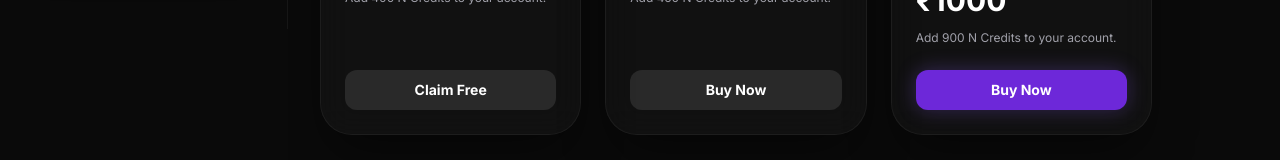
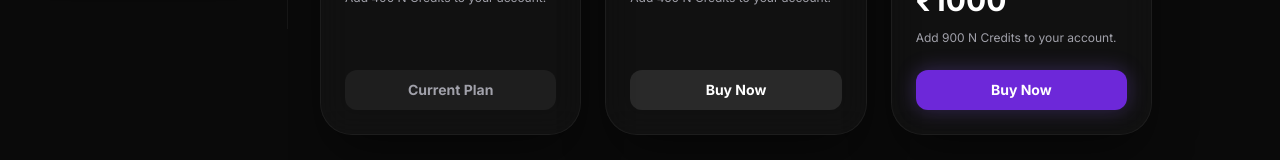
Before and after one commit to alexnikshith/HireSense, a Next.js app: page /dashboard/profile in a window 1280 px wide. Shown: the part 771-931 px from the top of the page. Built offline with nearby package versions, Linux system fonts and the light colour scheme.

Commit message:
feat: Show current plan dynamically on subscription cards

```diff
--- a/src/app/dashboard/profile/page.tsx
+++ b/src/app/dashboard/profile/page.tsx
@@ -9,10 +9,12 @@ export default function ProfilePage() {
   const [saved, setSaved] = useState(false);
   const [showPayment, setShowPayment] = useState<string | null>(null);
   const [credits, setCredits] = useState<number>(400);
+  const [activePlan, setActivePlan] = useState<string>("free");
 
   useEffect(() => {
     setName(localStorage.getItem("user_name") || "");
     setEmail(localStorage.getItem("user_email") || "");
+    setActivePlan(localStorage.getItem("active_plan") || "free");
 
     const storedCredits = localStorage.getItem("user_credits");
     if (storedCredits) {
@@ -36,11 +38,13 @@ export default function ProfilePage() {
     setShowPayment(plan);
   };
 
-  const handleSimulatePayment = (amountToAdd: number) => {
+  const handleSimulatePayment = (amountToAdd: number, planId: string) => {
     const current = parseInt(localStorage.getItem("user_credits") || "400");
     const updated = current + amountToAdd;
     localStorage.setItem("user_credits", updated.toString());
+    localStorage.setItem("active_plan", planId);
     setCredits(updated);
+    setActivePlan(planId);
     window.dispatchEvent(new Event("credits_updated"));
     setShowPayment(null);
     alert(`Successfully added ${amountToAdd} credits!`);
@@ -79,8 +83,8 @@ export default function ProfilePage() {
             <p className="text-3xl font-bold">₹0</p>
             <p className="text-muted-foreground text-xs">Add 400 N Credits to your account.</p>
           </div>
-          <button onClick={() => handleSimulatePayment(400)} className="mt-6 py-2.5 bg-white/10 hover:bg-white/20 text-white rounded-xl font-bold text-sm transition-all">
-            Claim Free
+          <button disabled={activePlan === "free"} onClick={() => handleSimulatePayment(400, "free")} className={`mt-6 py-2.5 rounded-xl font-bold text-sm transition-all ${activePlan === "free" ? "bg-white/5 text-muted-foreground cursor-not-allowed" : "bg-white/10 hover:bg-white/20 text-white"}`}>
+            {activePlan === "free" ? "Current Plan" : "Claim Free"}
           </button>
         </div>
 
@@ -91,8 +95,8 @@ export default function ProfilePage() {
             <p className="text-3xl font-bold">₹500</p>
             <p className="text-muted-foreground text-xs">Add 450 N Credits to your account.</p>
           </div>
-          <button onClick={() => handleBuyCredits("standard")} className="mt-6 py-2.5 bg-white/10 hover:bg-white/20 text-white rounded-xl font-bold text-sm transition-all">
-            Buy Now
+          <button disabled={activePlan === "standard"} onClick={() => handleBuyCredits("standard")} className={`mt-6 py-2.5 rounded-xl font-bold text-sm transition-all ${activePlan === "standard" ? "bg-white/5 text-muted-foreground cursor-not-allowed" : "bg-white/10 hover:bg-white/20 text-white"}`}>
+            {activePlan === "standard" ? "Current Plan" : "Buy Now"}
           </button>
         </div>
 
@@ -104,8 +108,8 @@ export default function ProfilePage() {
             <p className="text-3xl font-bold">₹1000</p>
             <p className="text-muted-foreground text-xs">Add 900 N Credits to your account.</p>
           </div>
-          <button onClick={() => handleBuyCredits("pro")} className="mt-6 py-2.5 bg-primary text-white rounded-xl font-bold text-sm shadow-[0_0_20px_rgba(139,92,246,0.3)] transition-all">
-            Buy Now
+          <button disabled={activePlan === "pro"} onClick={() => handleBuyCredits("pro")} className={`mt-6 py-2.5 rounded-xl font-bold text-sm transition-all ${activePlan === "pro" ? "bg-white/5 text-muted-foreground cursor-not-allowed" : "bg-primary text-white shadow-[0_0_20px_rgba(139,92,246,0.3)] hover:scale-[1.02]"}`}>
+            {activePlan === "pro" ? "Current Plan" : "Buy Now"}
           </button>
         </div>
       </div>
@@ -127,7 +131,7 @@ export default function ProfilePage() {
               Cancel
             </button>
             <button
-              onClick={() => handleSimulatePayment(showPayment === "standard" ? 450 : 900)}
+              onClick={() => handleSimulatePayment(showPayment === "standard" ? 450 : 900, showPayment as string)}
               className="flex-1 py-3 bg-green-500 text-white rounded-2xl font-bold text-sm shadow-[0_0_20px_rgba(34,197,94,0.3)] hover:bg-green-400 transition-all"
             >
               I Have Paid
```
